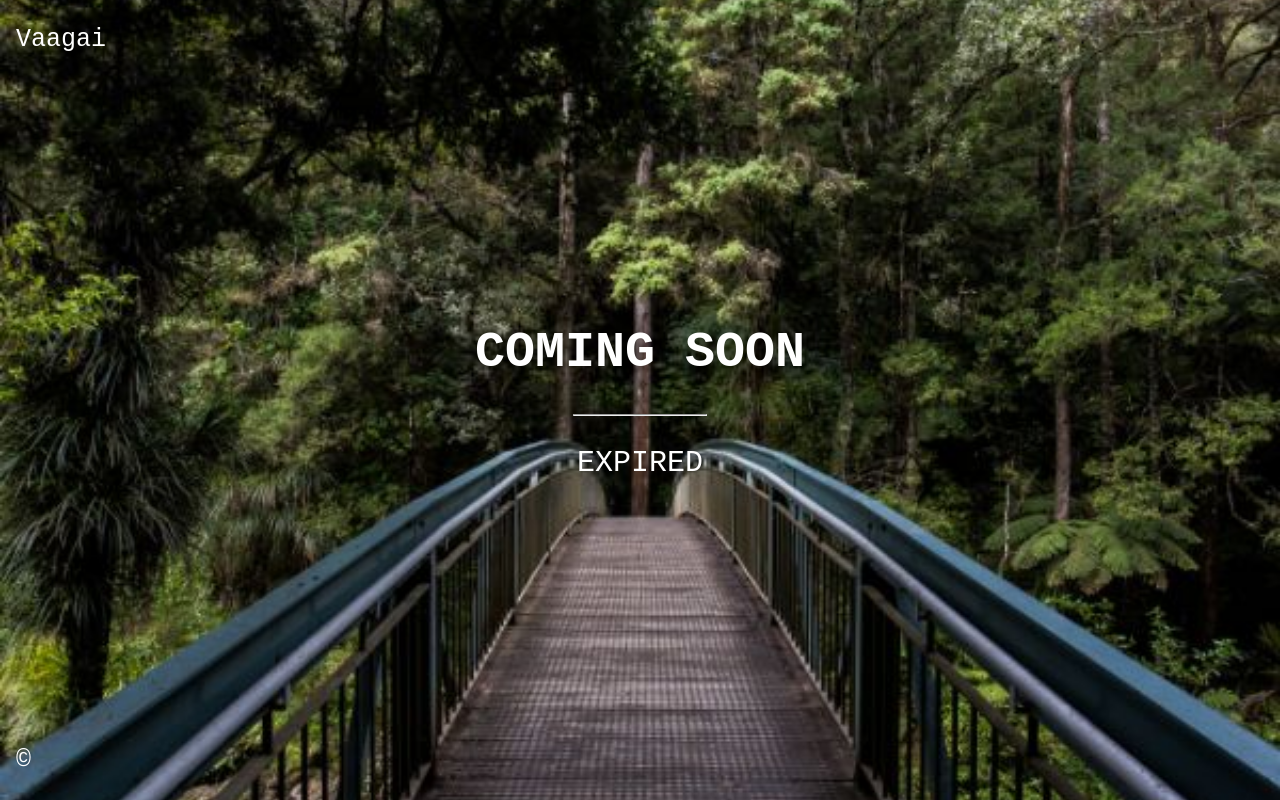
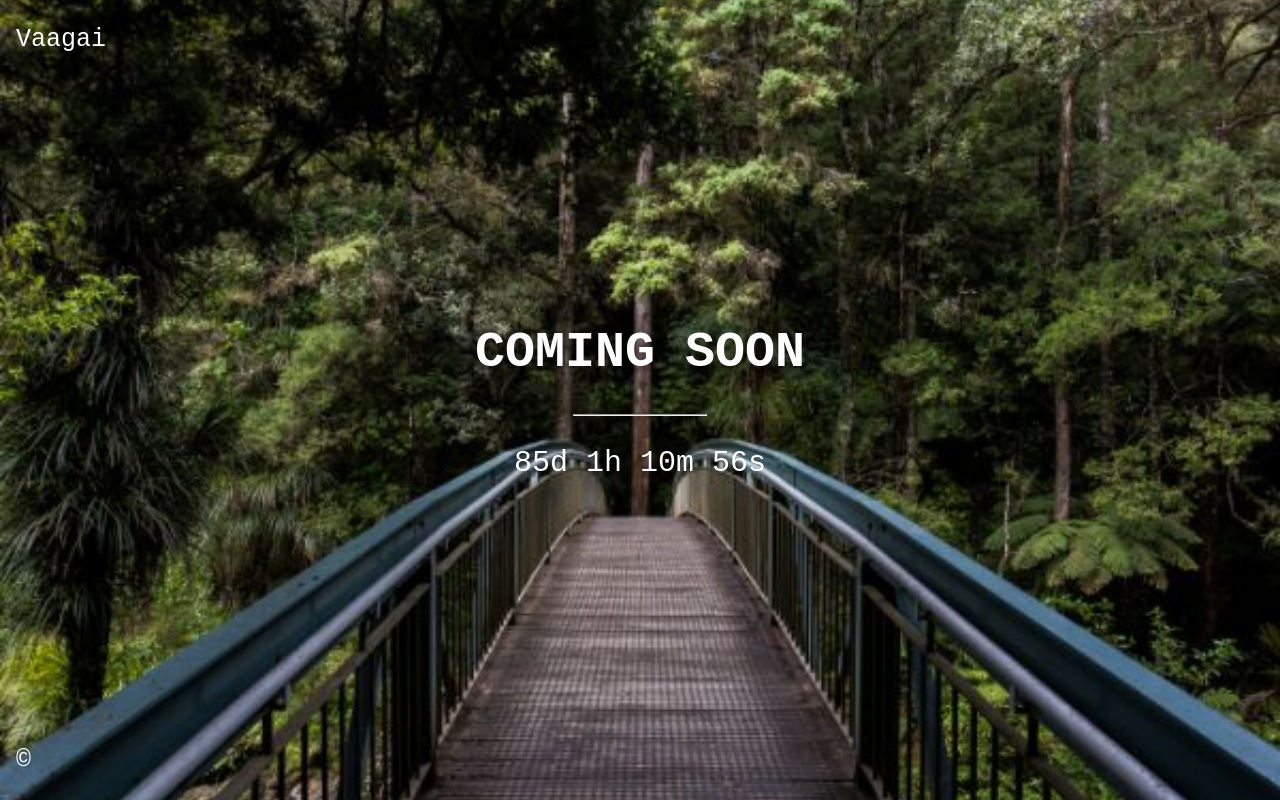
Before and after one commit to pnaprasanna/pnaprasanna.github.io, a plain HTML site: page index.html in a window 1280 px wide. Drawn offline with Linux system fonts and the light colour scheme.

Commit message:
Update index.html

```diff
--- a/index.html
+++ b/index.html
@@ -60,7 +60,7 @@ hr {
 
 <script>
 // Set the date we're counting down to
-var countDownDate = new Date("Jan 5, 2024 15:37:25").getTime();
+var countDownDate = new Date("Jan 5, 2025 15:37:25").getTime();
 
 // Update the count down every 1 second
 var countdownfunction = setInterval(function() {
```
